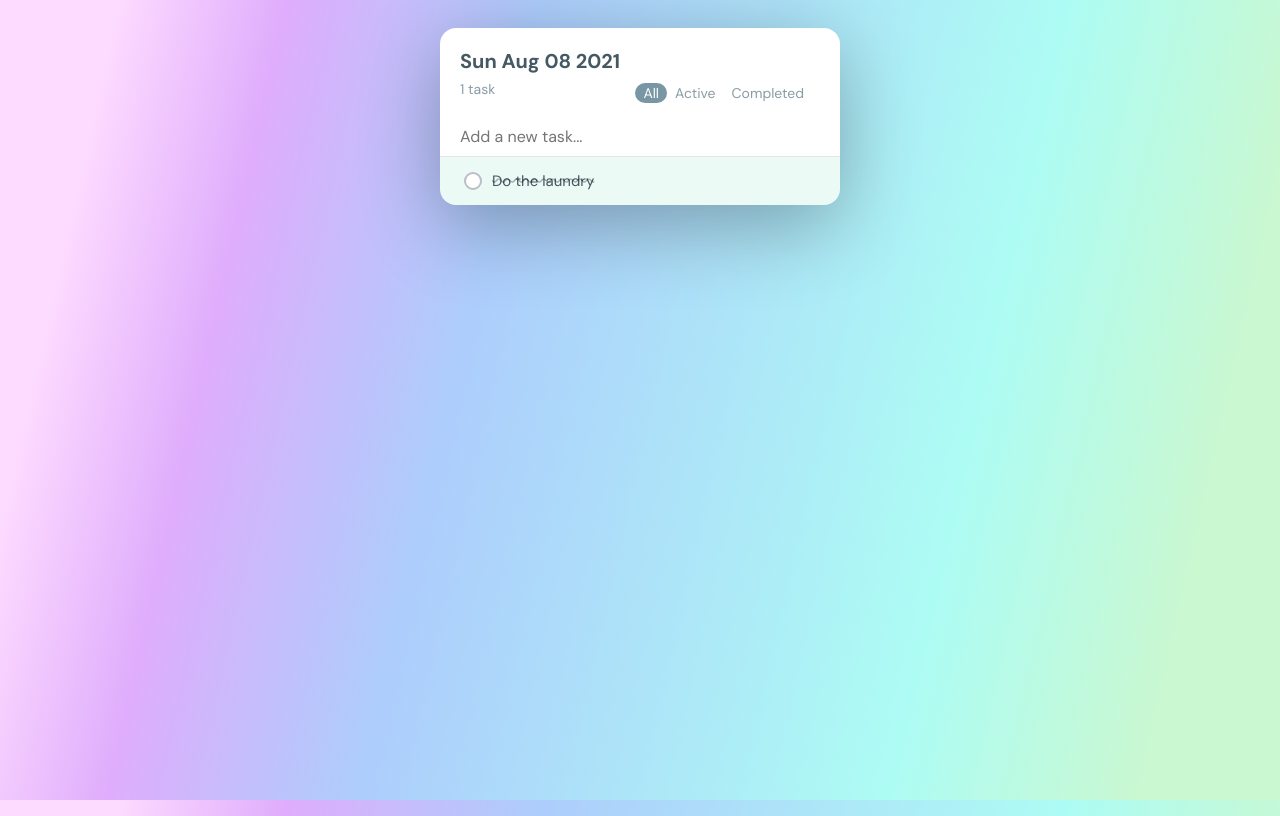
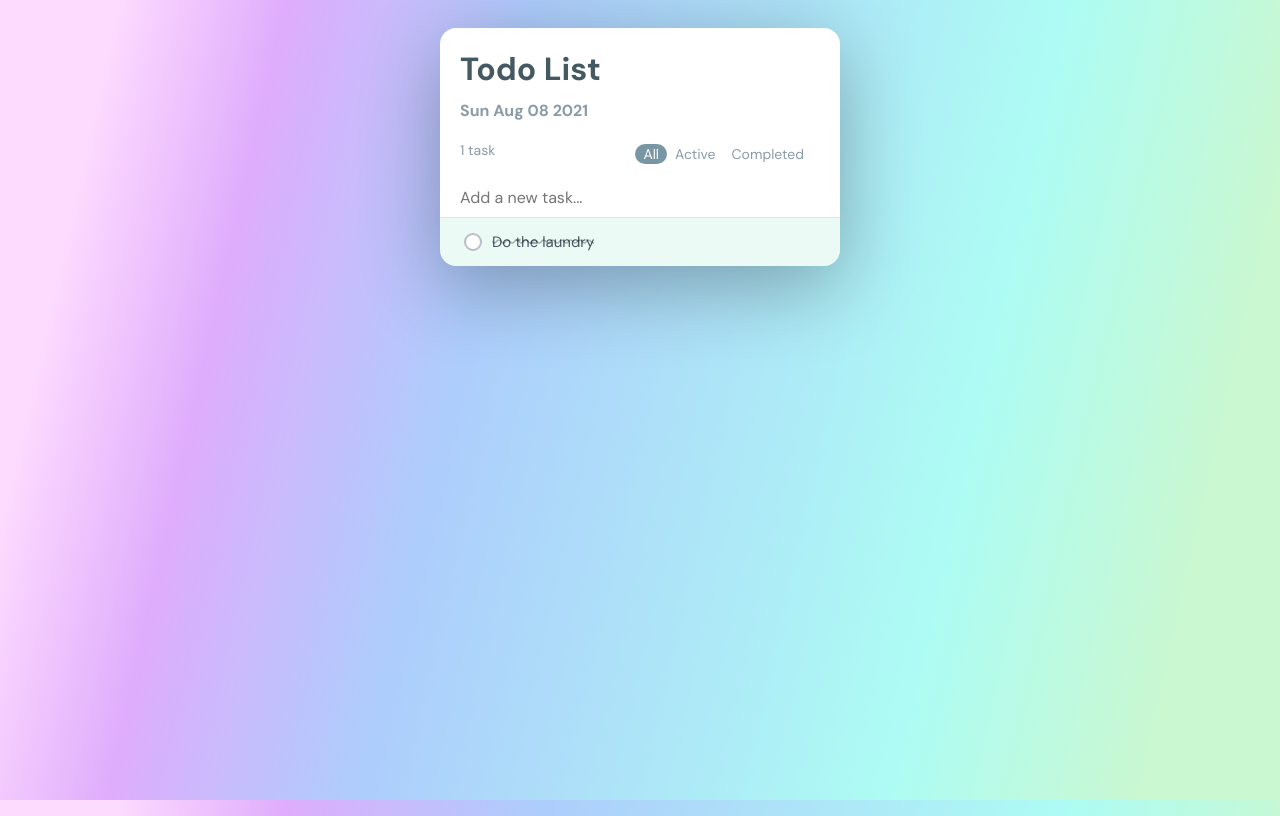
Before and after one commit to chalharb/todo-list, a React (Create React App) app: page / in a window 1280 px wide. Built offline with nearby package versions, Linux system fonts and the light colour scheme.

Commit message:
Updated Todo List Title

```diff
--- a/src/features/todolist/TodoList.tsx
+++ b/src/features/todolist/TodoList.tsx
@@ -1,13 +1,21 @@
 import React from 'react';
-import { StyledHeading, StyledTaskList, StyledTaskStatus, StyledTaskItem, StyledTaskTitle, StyledTaskDelete, StyledTaskItemCompleted } from './styled';
+
 import { useAppSelector, useAppDispatch } from '../../app/hooks';
-import {
-  deleteTodo,
-  selectTodos,
-} from './todoListSlice';
+import { deleteTodo, selectTodos } from './todoListSlice';
 
 import TodoForm from '../../components/todoForm/TodoForm';
 import TodoToolbar from '../../components/todoToolbar/TodoToolbar';
+
+import {
+  StyledHeading,
+  StyledSubHeading,
+  StyledTaskList,
+  StyledTaskStatus,
+  StyledTaskItem,
+  StyledTaskTitle,
+  StyledTaskDelete,
+  StyledTaskItemCompleted
+} from './styled';
 
 interface Todo {
   id: string;
@@ -31,10 +39,10 @@ const TodoList: React.FC = () => {
     if (todo.done) {
       return (
         <StyledTaskItemCompleted>
-              <StyledTaskStatus type="checkbox" />
-              <StyledTaskTitle>{todo.title}</StyledTaskTitle>
-              <StyledTaskDelete onClick={() => dispatch(deleteTodo(todo))} aria-label="Delete task"></StyledTaskDelete>
-            </StyledTaskItemCompleted>
+          <StyledTaskStatus type="checkbox" />
+          <StyledTaskTitle>{todo.title}</StyledTaskTitle>
+          <StyledTaskDelete onClick={() => dispatch(deleteTodo(todo))} aria-label="Delete task"></StyledTaskDelete>
+        </StyledTaskItemCompleted>
       )
     }
 
@@ -49,13 +57,14 @@ const TodoList: React.FC = () => {
 
   return (
     <>
-        <StyledHeading>{date.toDateString()}</StyledHeading>
-        <TodoToolbar/>
-        <TodoForm/>
+      <StyledHeading>Todo List</StyledHeading>
+      <StyledSubHeading>{date.toDateString()}</StyledSubHeading>
+      <TodoToolbar />
+      <TodoForm />
 
       <StyledTaskList>
         {todos.map(todo =>
-          <TodoItem key={todo.id} todo={todo}/>
+          <TodoItem key={todo.id} todo={todo} />
         )}
       </StyledTaskList>
     </>
--- a/src/features/todolist/styled.tsx
+++ b/src/features/todolist/styled.tsx
@@ -3,9 +3,16 @@ import styled from 'styled-components';
 
 const StyledHeading = styled.h1`
   margin: 0;
-  font-size: 20px;
+  font-size: 32px;
   font-weight: 600;
-  padding: 20px 20px 6px 20px;
+  padding: 20px 10px 0px 20px;
+`;
+
+const StyledSubHeading = styled.h1`
+  margin: 0;
+  font-size: 16px;
+  color: #8a9ca5;
+  padding: 10px 20px 20px 20px;
 `;
 
 const StyledTaskList = styled.div`
@@ -86,6 +93,7 @@ const StyledTaskItemCompleted = styled(StyledTaskItem)`
 
 export {
   StyledHeading,
+  StyledSubHeading,
   StyledTaskDelete,
   StyledTaskList,
   StyledTaskStatus,
```
